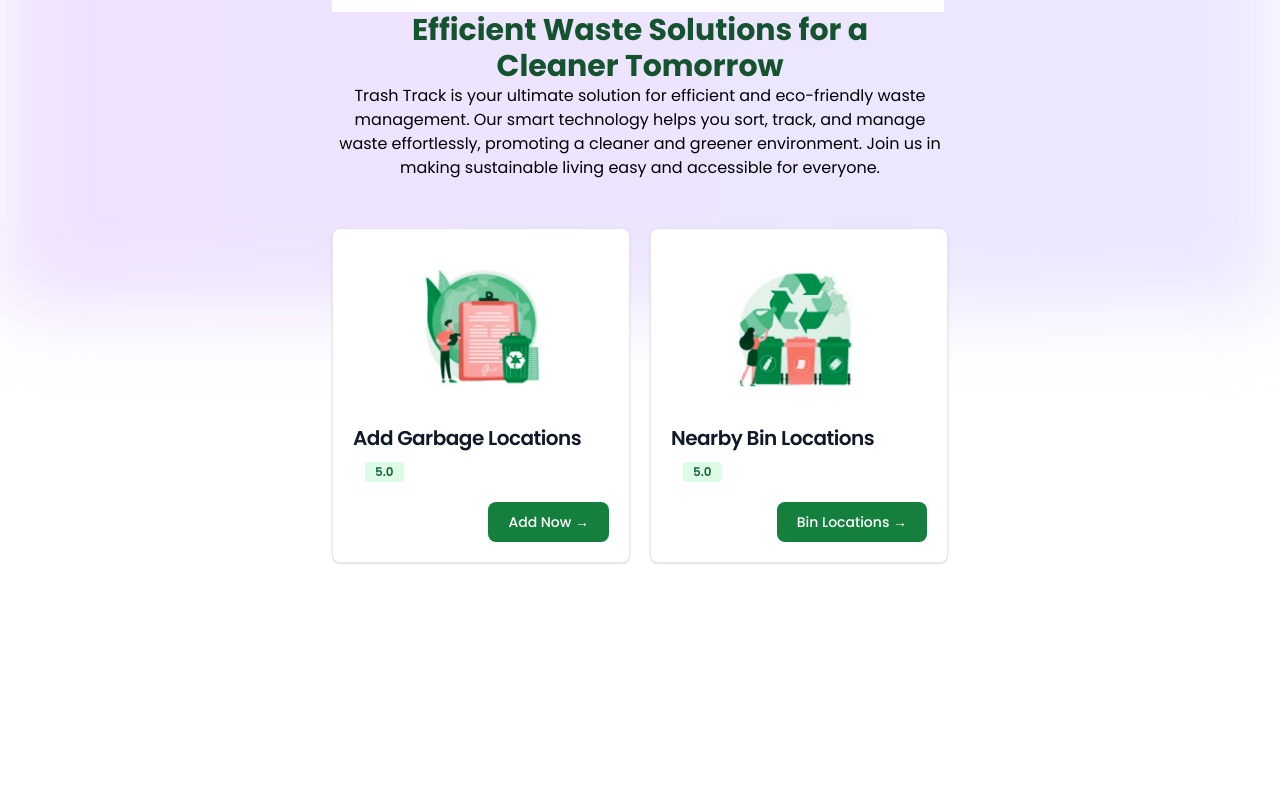
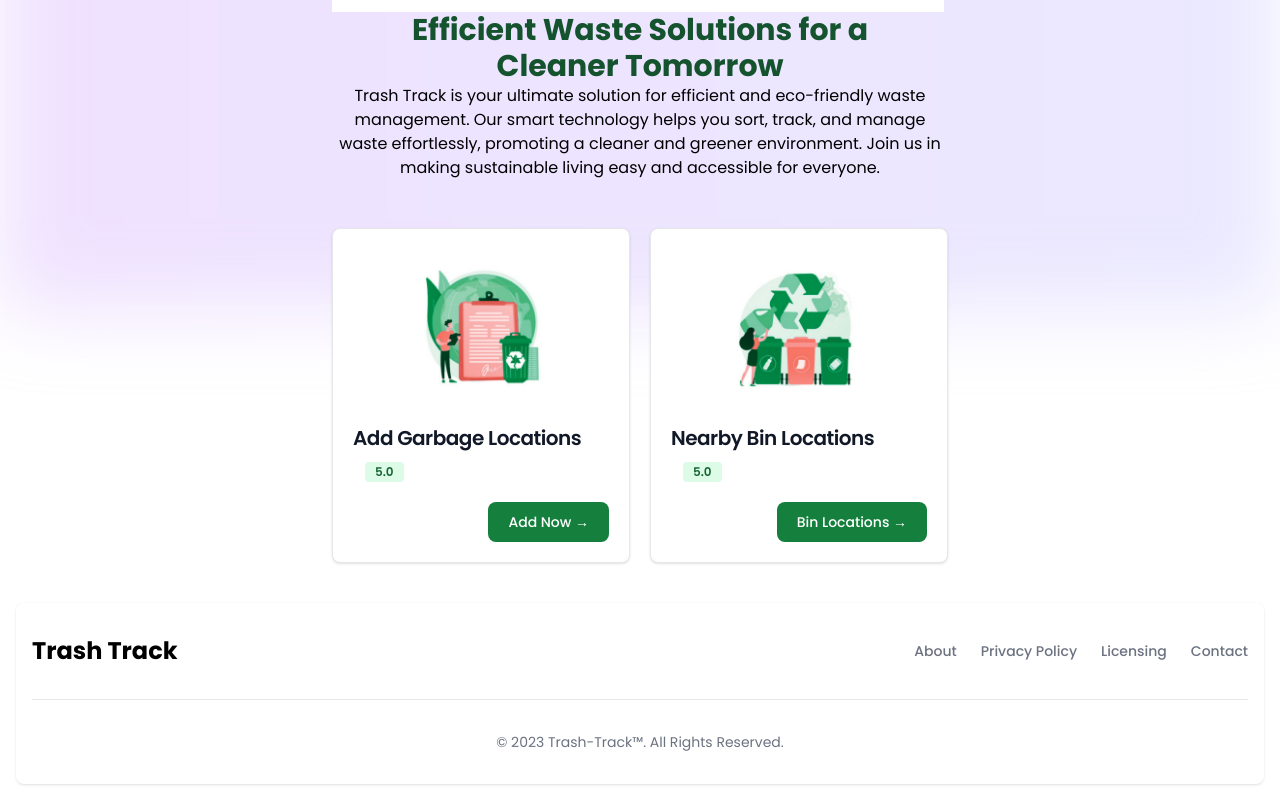
Before and after one commit to badalkr2004/swms, a Next.js app: page / in a window 1280 px wide. Shown: the part 488-1288 px from the top of the page. Before the commit the page ends 1075 px from the top, so only its background shows below. Built offline with nearby package versions, Linux system fonts and the light colour scheme.

Commit message:
main page ready

```diff
--- a/src/app/layout.tsx
+++ b/src/app/layout.tsx
@@ -5,6 +5,7 @@
 import "./globals.css";
 import { ThemeProvider } from "@/components/theme-provider";
 import { Nav } from "@/components/Nav";
+import { Footer } from "@/components/Footer";
 
 const poppins = Poppins({
   subsets: ["latin"],
@@ -35,6 +36,7 @@
           <div className="w-full h-screen fixed -z-10 bg-gradient-to-r from-purple-300 via-blue-200 to-indigo-200 animated-background opacity-40 blur-2xl dark:opacity-0"></div>
           <Nav />
           <main className=" p-6">{children}</main>
+          <Footer />
 
         </ThemeProvider>
       </body>
--- a/src/app/page.tsx
+++ b/src/app/page.tsx
@@ -79,6 +79,7 @@
           </div>
         </div>
       </div>
+
     </div>
   );
 }
--- /dev/null
+++ b/src/components/Footer.tsx
@@ -0,0 +1,105 @@
+"use client";
+// import { navigationMenuTriggerStyle } from "@/components/ui/navigation-menu";
+// import { ModeToggle } from "@/components/ModeToggle";
+
+
+// import { AppLogo } from "./AppLogo";
+import Link from "next/link";
+
+export function Footer() {
+  return (
+    <footer className="rounded-lg shadow  m-4" >
+      <div className="w-full max-w-screen-xl mx-auto p-4 md:py-8">
+         <div className="sm:flex sm:items-center sm:justify-between">
+           <a
+            href="/"
+            className="flex items-center mb-4 sm:mb-0 space-x-3 rtl:space-x-reverse"
+          >
+
+            <span className="self-center  font-bold text-2xl whitespace-nowrap ">
+              Trash Track
+            </span>
+          </a>
+          <ul className="flex flex-wrap items-center mb-6 text-sm font-medium text-gray-500 sm:mb-0 ">
+            <li>
+              <a href="#" className="hover:underline me-4 md:me-6">
+                About
+              </a>
+            </li>
+            <li>
+              <a href="#" className="hover:underline me-4 md:me-6">
+                Privacy Policy
+              </a>
+            </li>
+            <li>
+              <a href="#" className="hover:underline me-4 md:me-6">
+                Licensing
+              </a>
+            </li>
+            <li>
+              <a href="#" className="hover:underline">
+                Contact
+              </a>
+            </li>
+          </ul>
+        </div>
+        <hr className="my-6 border-gray-200 sm:mx-auto  lg:my-8" />
+        <span className="block text-sm text-gray-500 sm:text-center ">
+          © 2023{" "}
+          <a href="/" className="hover:underline">
+            Trash-Track™
+          </a>
+          . All Rights Reserved.
+        </span>
+      </div>
+
+    </footer>
+    // <footer className="bg-white rounded-lg shadow  m-4">
+    //   <div className="w-full max-w-screen-xl mx-auto p-4 md:py-8">
+    //     <div className="sm:flex sm:items-center sm:justify-between">
+    //       <a
+    //         href="/"
+    //         className="flex items-center mb-4 sm:mb-0 space-x-3 rtl:space-x-reverse"
+    //       >
+
+    //         <span className="self-center text-2xl font-semibold whitespace-nowrap ">
+    //           Trash Track
+    //         </span>
+    //       </a>
+    //       <ul className="flex flex-wrap items-center mb-6 text-sm font-medium text-gray-500 sm:mb-0 ">
+    //         <li>
+    //           <a href="#" className="hover:underline me-4 md:me-6">
+    //             About
+    //           </a>
+    //         </li>
+    //         <li>
+    //           <a href="#" className="hover:underline me-4 md:me-6">
+    //             Privacy Policy
+    //           </a>
+    //         </li>
+    //         <li>
+    //           <a href="#" className="hover:underline me-4 md:me-6">
+    //             Licensing
+    //           </a>
+    //         </li>
+    //         <li>
+    //           <a href="#" className="hover:underline">
+    //             Contact
+    //           </a>
+    //         </li>
+    //       </ul>
+    //     </div>
+    //     <hr className="my-6 border-gray-200 sm:mx-auto  lg:my-8" />
+    //     <span className="block text-sm text-gray-500 sm:text-center ">
+    //       © 2023{" "}
+    //       <a href="/" className="hover:underline">
+    //         Flowbite™
+    //       </a>
+    //       . All Rights Reserved.
+    //     </span>
+    //   </div>
+    // </footer>
+
+    // w-full flex gap-4 justify-between items-center px-6 py-4  fixed bg-gradient-to-b from-transparent  to-white backdrop-blur-md shadow-md dark:to-gray-800
+  );
+}
```
